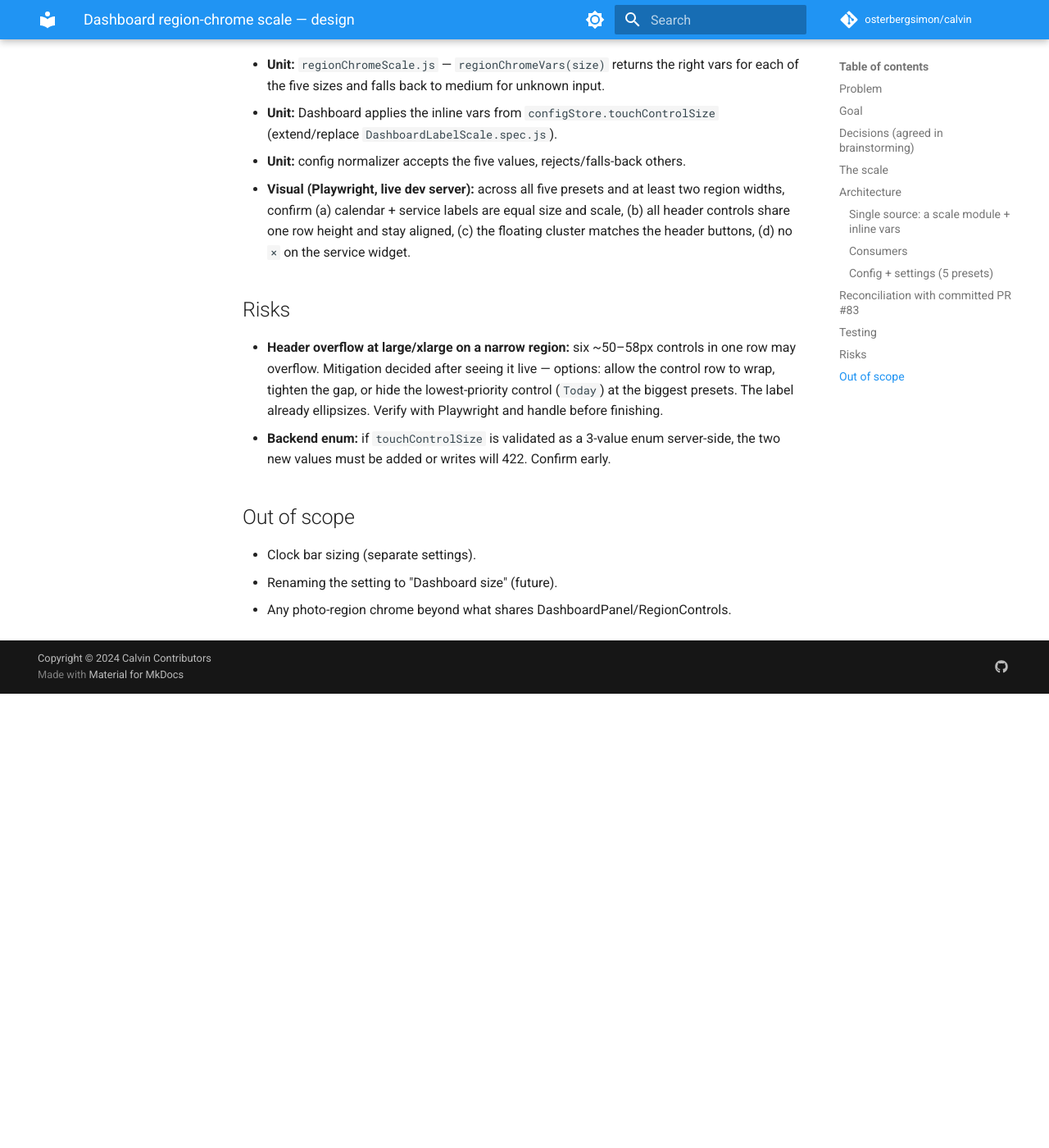
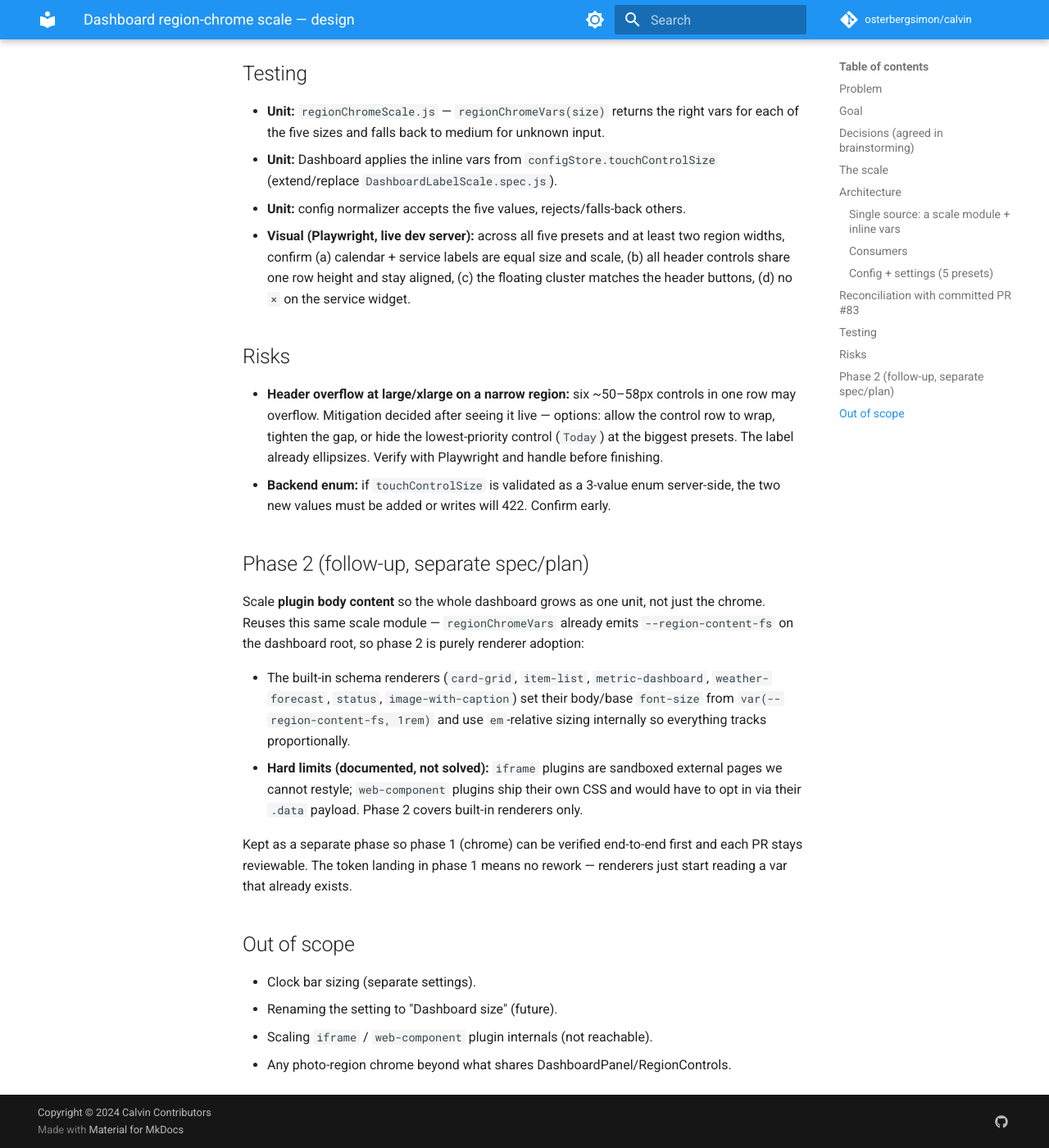
Before and after one commit to osterbergsimon/calvin, an MkDocs documentation site: the page built from docs/superpowers/specs/2026-07-06-dashboard-region-chrome-scale-design.md, in a window 1280 px wide and 1400 px high, scrolled down 4209 px. Shown: the whole window at 82% size. Built offline with MkDocs 1.6.1 and Material for MkDocs 9.7.7, drawn with Linux system fonts in a browser that asks for light colours; comment, search, counter and statistics services are not loaded; before the commit the page ends 5055 px from its top, so only the background shows below that; some of the changed text lies outside the part shown.

Commit message:
docs(design): add --region-content-fs token + phase-2 plugin-content scaling (calvin-6ig)

````diff
--- a/docs/superpowers/specs/2026-07-06-dashboard-region-chrome-scale-design.md
+++ b/docs/superpowers/specs/2026-07-06-dashboard-region-chrome-scale-design.md
@@ -84,17 +84,19 @@
 
 ```js
 export const REGION_CHROME_SCALE = {
-  xsmall: { rail: "30px", label: "1.0rem",  sublabel: "0.7rem",  glyph: "0.85rem" },
-  small:  { rail: "36px", label: "1.1rem",  sublabel: "0.75rem", glyph: "0.95rem" },
-  medium: { rail: "42px", label: "1.25rem", sublabel: "0.85rem", glyph: "1.05rem" },
-  large:  { rail: "50px", label: "1.5rem",  sublabel: "0.95rem", glyph: "1.25rem" },
-  xlarge: { rail: "58px", label: "1.7rem",  sublabel: "1.05rem", glyph: "1.4rem" },
+  xsmall: { rail: "30px", label: "1.0rem",  sublabel: "0.7rem",  glyph: "0.85rem", content: "0.85rem" },
+  small:  { rail: "36px", label: "1.1rem",  sublabel: "0.75rem", glyph: "0.95rem", content: "0.92rem" },
+  medium: { rail: "42px", label: "1.25rem", sublabel: "0.85rem", glyph: "1.05rem", content: "1.0rem"  },
+  large:  { rail: "50px", label: "1.5rem",  sublabel: "0.95rem", glyph: "1.25rem", content: "1.12rem" },
+  xlarge: { rail: "58px", label: "1.7rem",  sublabel: "1.05rem", glyph: "1.4rem",  content: "1.25rem" },
 };
 export const REGION_CHROME_SIZES = Object.keys(REGION_CHROME_SCALE); // order = UI order
 export const DEFAULT_REGION_CHROME_SIZE = "medium";
 
 // CSS custom properties for a given size. Includes IconButton size="custom"
 // compat vars (--icon-size / --icon-font) so glyph buttons need no other change.
+// --region-content-fs is set now (ready for the phase-2 renderer adoption) but
+// no built-in renderer consumes it yet in phase 1.
 export function regionChromeVars(size) {
   const t = REGION_CHROME_SCALE[size] ?? REGION_CHROME_SCALE[DEFAULT_REGION_CHROME_SIZE];
   return {
@@ -102,6 +104,7 @@
     "--region-label-fs": t.label,
     "--region-sublabel-fs": t.sublabel,
     "--region-glyph-fs": t.glyph,
+    "--region-content-fs": t.content, // reserved for phase 2 (renderer bodies)
     "--icon-size": t.rail,   // IconButton size="custom" box
     "--icon-font": t.glyph,  // IconButton size="custom" glyph
   };
@@ -186,8 +189,27 @@
 - **Backend enum:** if `touchControlSize` is validated as a 3-value enum server-side,
   the two new values must be added or writes will 422. Confirm early.
 
+## Phase 2 (follow-up, separate spec/plan)
+
+Scale **plugin body content** so the whole dashboard grows as one unit, not just the
+chrome. Reuses this same scale module — `regionChromeVars` already emits
+`--region-content-fs` on the dashboard root, so phase 2 is purely renderer adoption:
+
+- The built-in schema renderers (`card-grid`, `item-list`, `metric-dashboard`,
+  `weather-forecast`, `status`, `image-with-caption`) set their body/base
+  `font-size` from `var(--region-content-fs, 1rem)` and use `em`-relative sizing
+  internally so everything tracks proportionally.
+- **Hard limits (documented, not solved):** `iframe` plugins are sandboxed external
+  pages we cannot restyle; `web-component` plugins ship their own CSS and would have
+  to opt in via their `.data` payload. Phase 2 covers built-in renderers only.
+
+Kept as a separate phase so phase 1 (chrome) can be verified end-to-end first and
+each PR stays reviewable. The token landing in phase 1 means no rework — renderers
+just start reading a var that already exists.
+
 ## Out of scope
 
 - Clock bar sizing (separate settings).
 - Renaming the setting to "Dashboard size" (future).
+- Scaling `iframe` / `web-component` plugin internals (not reachable).
 - Any photo-region chrome beyond what shares DashboardPanel/RegionControls.
````
